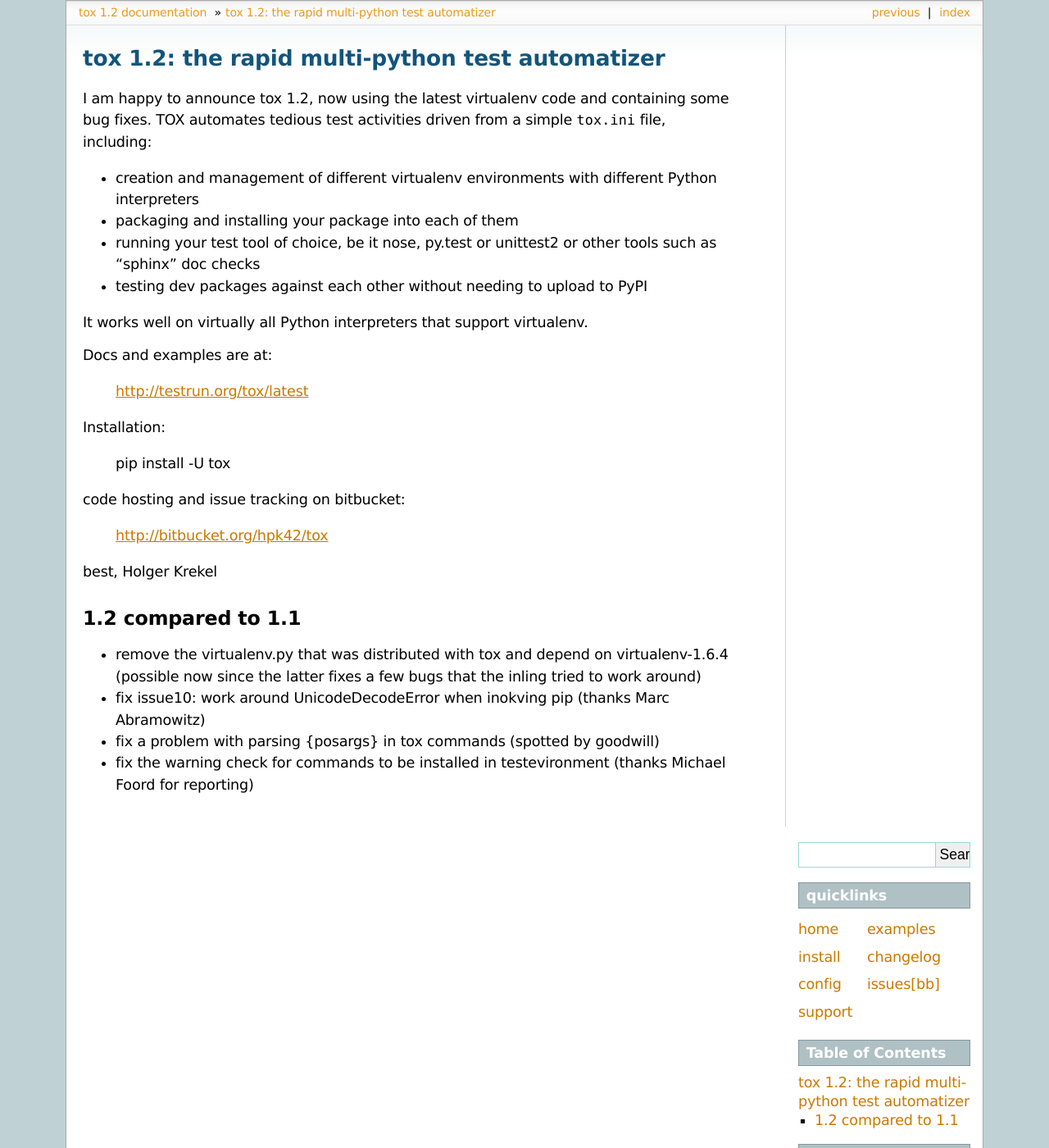
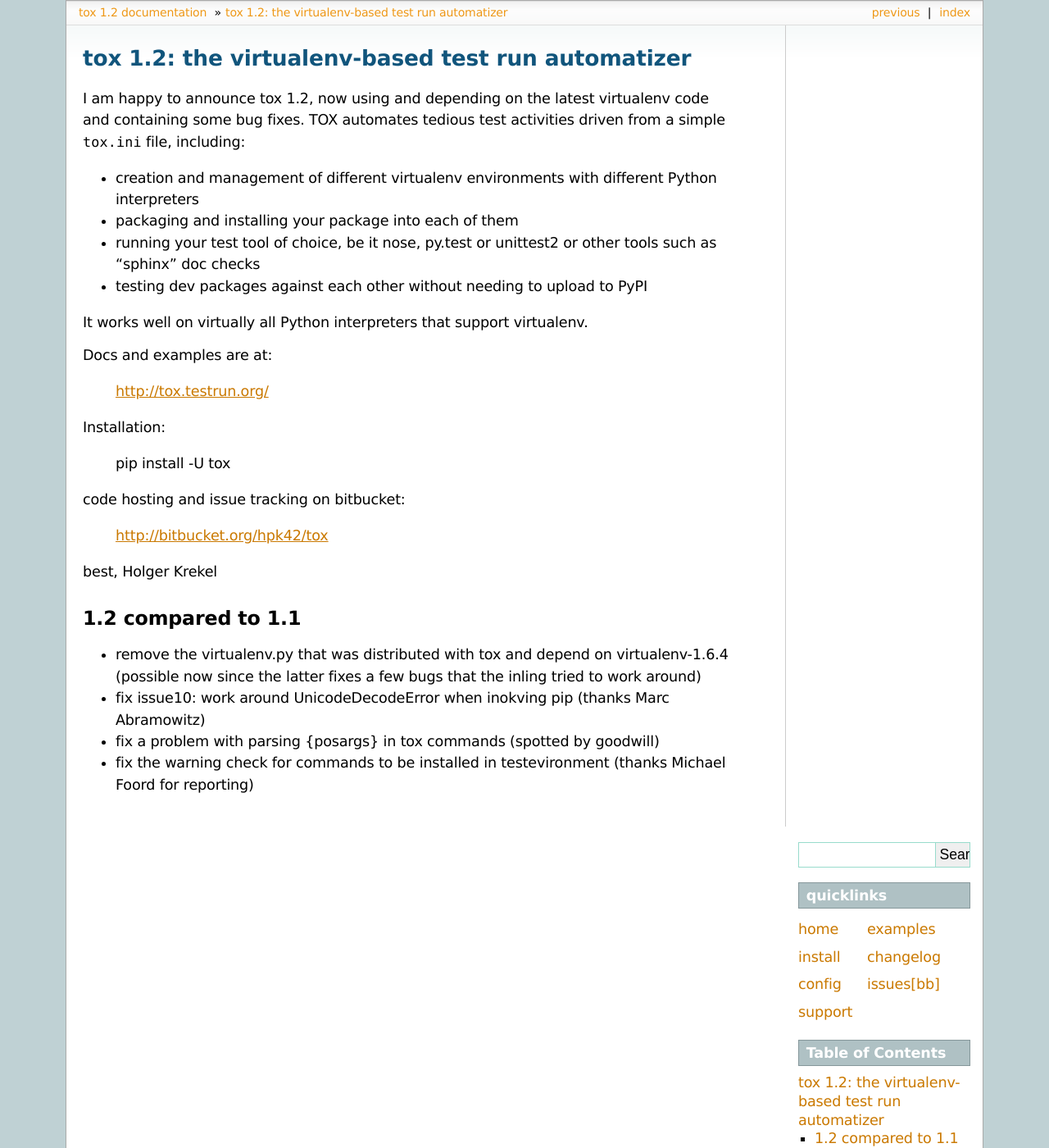
Before and after one commit to msabramo/tox, a Sphinx documentation site: the page built from doc/announce/release-1.2.txt, in a window 1280 px wide and 1400 px high. Shown: the whole window at 82% size. Built offline with Sphinx 7.4.7, drawn with Linux system fonts in a browser that asks for light colours; some of the changed text lies outside the part shown.

Commit message:
fix links

```diff
--- a/CHANGELOG.txt
+++ b/CHANGELOG.txt
@@ -2,8 +2,8 @@
 -----------------
 
 - remove the virtualenv.py that was distributed with tox and depend
-  on virtualenv-1.6.4 (possible now since the latter fixes a few bugs
-  that the inling tried to work around
+  on >=virtualenv-1.6.4 (possible now since the latter fixes a few bugs
+  that the inling tried to work around)
 - fix issue10: work around UnicodeDecodeError when inokving pip (thanks
   Marc Abramowitz)
 - fix a problem with parsing {posargs} in tox commands (spotted by goodwill)
--- a/doc/announce/release-1.2.txt
+++ b/doc/announce/release-1.2.txt
@@ -1,9 +1,9 @@
-tox 1.2: the rapid multi-python test automatizer
+tox 1.2: the virtualenv-based test run automatizer
 ===========================================================================
 
-I am happy to announce tox 1.2, now using the latest virtualenv code
-and containing some bug fixes.  TOX automates tedious test activities
-driven from a simple ``tox.ini`` file, including:
+I am happy to announce tox 1.2, now using and depending on the latest
+virtualenv code and containing some bug fixes.  TOX automates tedious
+test activities driven from a simple ``tox.ini`` file, including:
 
 * creation and management of different virtualenv environments with
   different Python interpreters
@@ -16,7 +16,7 @@
 
 Docs and examples are at:
 
-    http://testrun.org/tox/latest
+    http://tox.testrun.org/
 
 Installation:
 
```
Also changed, not shown: 1 other file.
